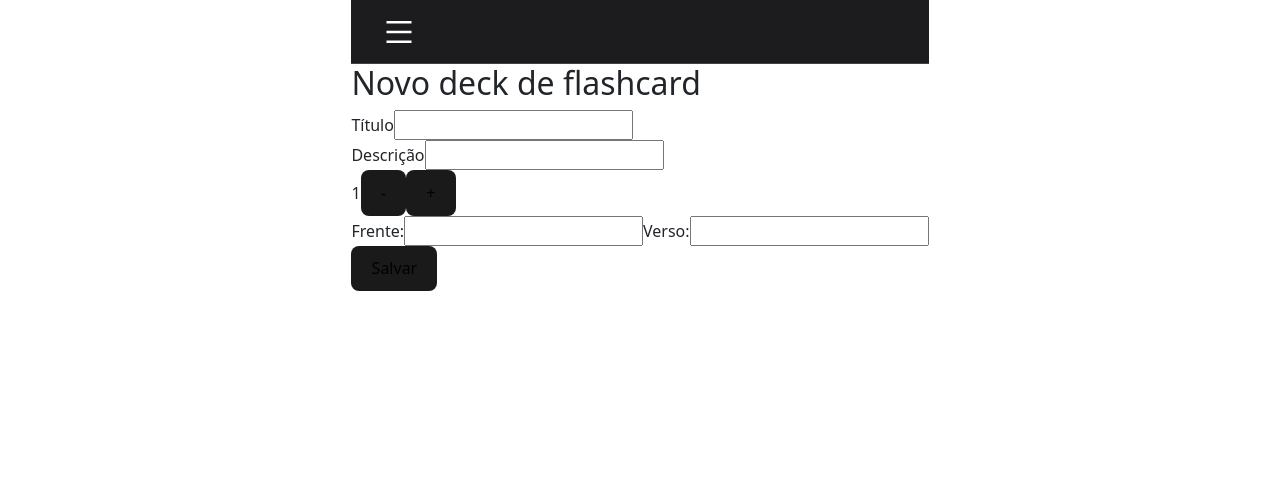
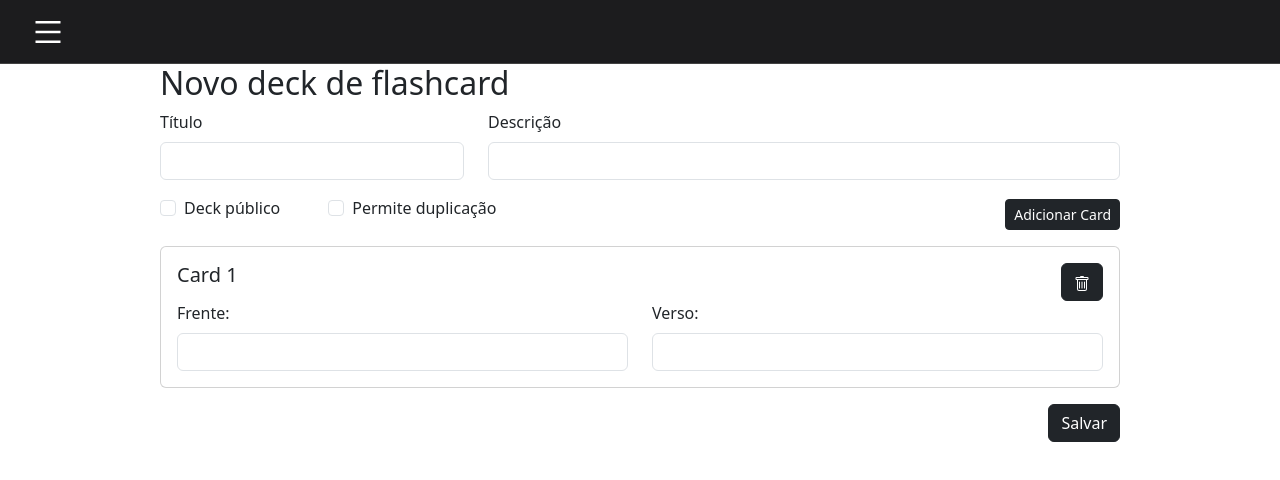
Before and after one commit to GracieleRodrigues-dev/teachfy_front, a React (Vite) app in the folder teachfy/: page /decks/novo-deck/flashcard/byMe in a window 1280 px wide. Shown: the top 480 px of the page. Built offline with nearby package versions, Linux system fonts and the light colour scheme; no server answers.

Commit message:
novo deck

```diff
--- a/teachfy/src/components/NewDeckFlashcard/AnkiCard.tsx
+++ b/teachfy/src/components/NewDeckFlashcard/AnkiCard.tsx
@@ -1,4 +1,5 @@
 import React from 'react';
+import { BsTrash } from 'react-icons/bs';
 
 interface AnkiCardProps {
   card: {
@@ -7,11 +8,10 @@ interface AnkiCardProps {
     backText: string;
   };
   onDelete: (cardNumber: number) => void;
-  onAdd: () => void;
   onUpdate: (cardNumber: number, position: string, value: string) => void;
 }
 
-const AnkiCard: React.FC<AnkiCardProps> = ({ card, onDelete, onAdd, onUpdate }) => {
+const AnkiCard: React.FC<AnkiCardProps> = ({ card, onDelete, onUpdate }) => {
   const handleFrontTextChange = (e: React.ChangeEvent<HTMLInputElement>) => {
     onUpdate(card.cardNumber, 'frontText', e.target.value);
   };
@@ -23,34 +23,40 @@ const AnkiCard: React.FC<AnkiCardProps> = ({ card, onDelete, onAdd, onUpdate })
   const handleDeleteClick = () => {
     onDelete(card.cardNumber);
   };
-  const handleAddClick = () => {
-    onAdd();
-  };
 
   return (
-    <div className="anki-card">
-      <div className="anki-card-header">
-        <span>{card.cardNumber}</span>
-        <button type="button" onClick={handleDeleteClick}>-</button>
-        <button type="button" onClick={handleAddClick}>+</button>
+    <div className="anki-card card mt-3 mx-0">
+      <div className="anki-card-body card-body">
+        <div className="d-flex justify-content-between">
+          <h5 className="card-title">Card {card.cardNumber}</h5>
+          <button type="button" className="btn btn-dark" onClick={handleDeleteClick}>
+            <BsTrash/>
+          </button>
         </div>
-      <div className="anki-card-body">
-        <label htmlFor={`frontText-${card.cardNumber}`}>Frente:</label>
+        <div className="row">
+          <div className="col-6">
+            <label className='form-label' htmlFor={`frontText-${card.cardNumber}`}>Frente:</label>
             <input
               type="text"
+              className='form-control'
               id={`frontText-${card.cardNumber}`}
               value={card.frontText}
               onChange={handleFrontTextChange}
             />
-        <label htmlFor={`backText-${card.cardNumber}`}>Verso:</label>
+          </div>
+          <div className="col-6">
+            <label className='form-label' htmlFor={`backText-${card.cardNumber}`}>Verso:</label>
             <input
               type="text"
+              className='form-control'
               id={`backText-${card.cardNumber}`}
               value={card.backText}
               onChange={handleBackTextChange}
             />
           </div>
         </div>
+      </div>
+    </div>
   );
 };
 
--- a/teachfy/src/components/NewDeckFlashcard/NewDeckFlashCardByMeForm.tsx
+++ b/teachfy/src/components/NewDeckFlashcard/NewDeckFlashCardByMeForm.tsx
@@ -1,6 +1,7 @@
 import React, { useState } from 'react';
 import AnkiCard from './AnkiCard';
 import { newDeckAnki } from '../../services/decks/newDeckAnki';
+import '../../styles/newDeck.css';
 
 interface NewDeckFlashCardByMeProps {
   title: string;
@@ -25,6 +26,8 @@ interface CardBD {
 export const NewDeckFlashCardByMeForm: React.FC<NewDeckFlashCardByMeProps> = ({ title, description,directory,isPublic, isCloneable})=> {
   const [newTitle,setTitle] = useState(title);
   const [newDescription,setDescription] = useState(description);
+  const [newPublic, setPublic] = useState(isPublic);
+  const [newCloneable, setDuplicable] = useState(isCloneable);
   const [cards, setCards] = useState<Card[]>([{ cardNumber: 1, frontText: '', backText: '' }]);
 
   const convertCardFormat = (card: Card): CardBD => {
@@ -93,42 +96,79 @@ export const NewDeckFlashCardByMeForm: React.FC<NewDeckFlashCardByMeProps> = ({
     setCards(updatedCards);
   };
 
+  const handleAddClick = () => {
+    handleAddCard();
+  };
 
   return (
-    <form onSubmit={handleSubmit}>
     <div className="newDeck-container">
       <div className="newDeck-section">
         <h2 className="newDeck-title">Novo deck de flashcard</h2>
-          <div>
-            <label htmlFor="title">Título</label>
+        <form onSubmit={handleSubmit}>
+              <div className="row">
+              <div className="col-4">
+                <label className="form-label" htmlFor="title">Título</label>
                 <input
+                  className="form-control"
                   type="text"
                   id="title"
                   value={newTitle}
                   onChange={(e) => setTitle(e.target.value)}
                 />
               </div>
-          <div>
-            <label htmlFor="description">Descrição</label>
+              <div className="col-8">
+                <label className="form-label" htmlFor="description">Descrição</label>
                 <input
+                  className="form-control"
                   type="text"
                   id="description"
                   value={newDescription}
                   onChange={(e) => setDescription(e.target.value)}
                 />
+              </div>
+              <div className="col-10 d-flex">
+                <div className='mt-3 form-check'>
+                  <input
+                    type="checkbox"
+                    className="form-check-input"
+                    id="newPublic"
+                    checked={newPublic}
+                    onChange={(e) => setPublic(e.target.checked)}
+                  />
+                  <label className="form-check-label" htmlFor="newPublic">Deck público</label>
+                </div>
+                <div className='mt-3 ms-5 form-check'>
+                  <input
+                    type="checkbox"
+                    className="form-check-input"
+                    id="newCloneable"
+                    checked={newCloneable}
+                    onChange={(e) => setDuplicable(e.target.checked)}
+                  />
+                  <label className="form-label" htmlFor="newCloneable">Permite duplicação</label>
+                </div>
+              </div>
+              <div className="col-2 justify-content-end d-flex align-items-end">
+                <div>
+                  <button type="button" className="btn btn-dark btn-sm" onClick={handleAddClick}>Adicionar Card</button>
+                </div>
+              </div>
+              <div className="col-12">
                 {cards.map((card) => (
                     <AnkiCard
                       key={card.cardNumber}
                       card={card}
                       onDelete={handleDeleteCard}
-                onAdd={handleAddCard}
                       onUpdate={handleUpdateCard}
                     />
                   ))}
               </div>
+              <div className="col-12 d-flex justify-content-end mt-3">
+                <button className='btn btn-dark'>Salvar</button>
               </div>
             </div>
-      <button>Salvar</button>
         </form>
+      </div>
+    </div>
   );
 };
--- /dev/null
+++ b/teachfy/src/styles/newDeck.css
@@ -0,0 +1,6 @@
+.newDeck-container {
+    display: flex;
+    justify-content: center;
+    margin-right: 10rem;
+    margin-left: 10rem;
+}
```
Lines whose indentation alone changed are shown as unchanged.
